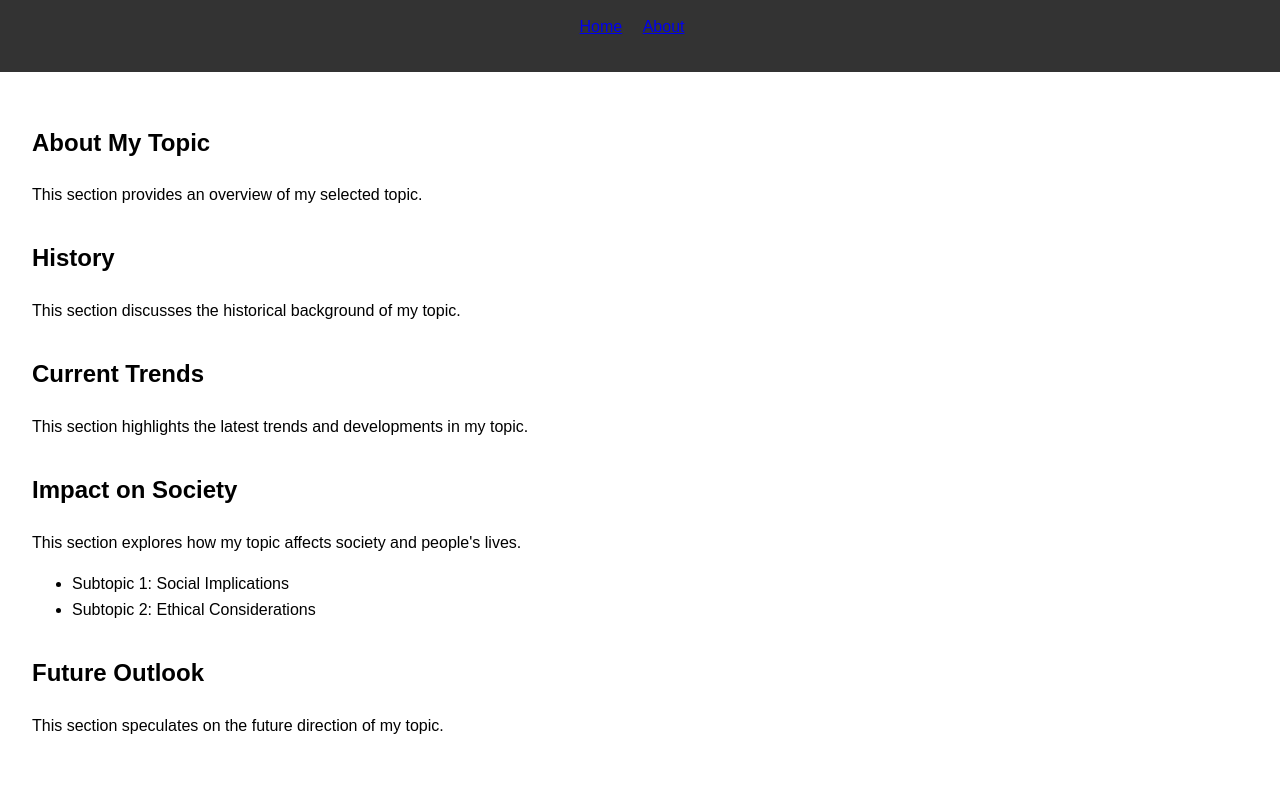
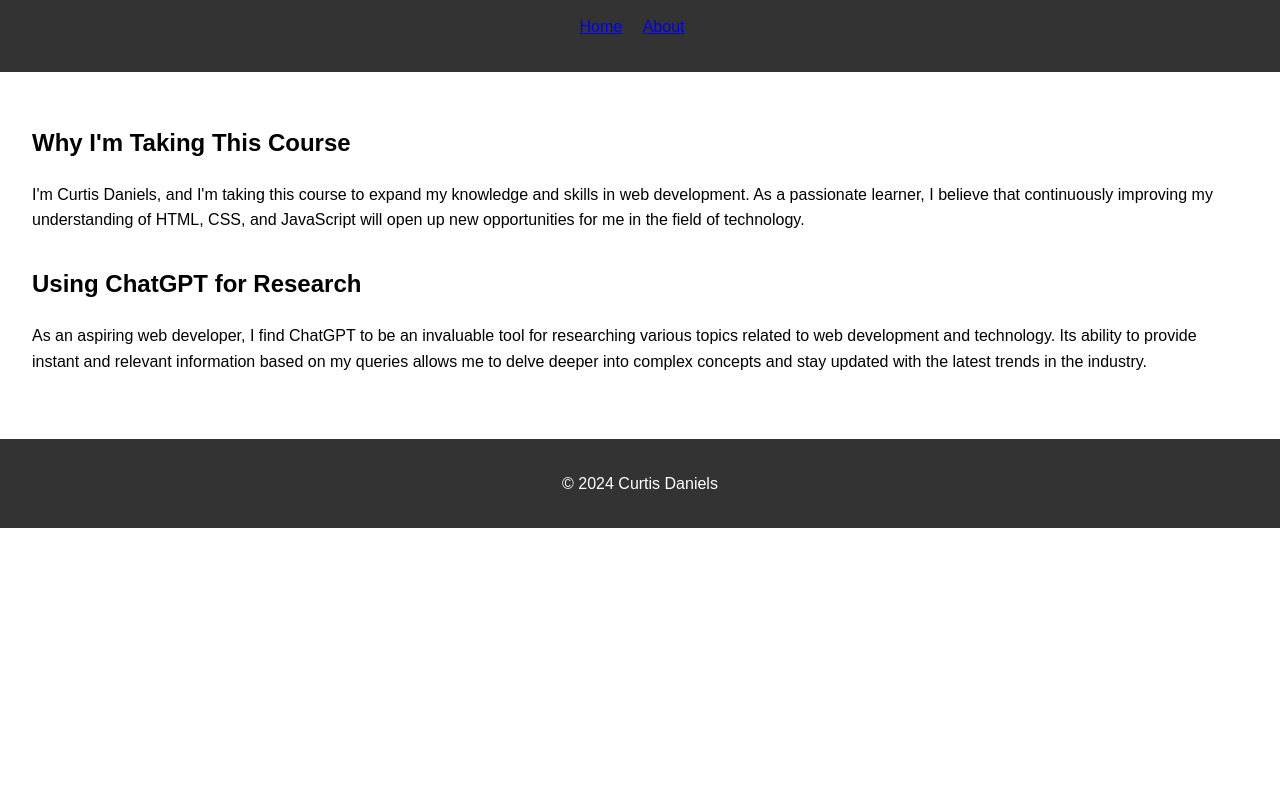
Before and after one commit to CIT85/CD-pub, a plain HTML site: page w3/about.html in a window 1280 px wide. Shown: the part 96-886 px from the top of the page. After the commit the page ends 800 px from the top, so only its background shows below. Drawn offline with Linux system fonts and the light colour scheme.

Commit message:
about.html complete

```diff
--- a/w3/about.html
+++ b/w3/about.html
@@ -1,16 +1,20 @@
 <!DOCTYPE html>
 <html lang="en">
-    <head>
+<head>
+    <meta charset="UTF-8">
+    <meta name="viewport" content="width=device-width, initial-scale=1.0">
+      <head>
         <meta charset="UTF-8">
         <meta name="author" content="Curtis Daniels">
-        <meta name="description" content="This page contains all the things I am learning how to create as I learn HTML. ">
-        <title>My First Web Page</title>
+        <meta name="description" content="Hi, I'm Curtis Daniels this my About page ">
+        <title>About Curtis Daniels</title>
         <link rel="icon" href="html.png" type="image/x-icon">
         <link rel="stylesheet" href="main.css" type="text/css">
     </head>
+</head>
 <body>
     <header>
-        <h1>Welcome to My Topic Page</h1>
+        <h1>About Curtis Daniels</h1>
         <nav>
             <ul>
                 <li><a href="index.html">Home</a></li>
@@ -21,37 +25,18 @@
 
     <main>
         <section>
-            <h2>About My Topic</h2>
-            <p>This section provides an overview of my selected topic.</p>
+            <h2>Why I'm Taking This Course</h2>
+            <p>I'm Curtis Daniels, and I'm taking this course to expand my knowledge and skills in web development. As a passionate learner, I believe that continuously improving my understanding of HTML, CSS, and JavaScript will open up new opportunities for me in the field of technology.</p>
         </section>
 
         <section>
-            <h2>History</h2>
-            <p>This section discusses the historical background of my topic.</p>
-        </section>
-
-        <section>
-            <h2>Current Trends</h2>
-            <p>This section highlights the latest trends and developments in my topic.</p>
-        </section>
-
-        <section>
-            <h2>Impact on Society</h2>
-            <p>This section explores how my topic affects society and people's lives.</p>
-            <ul>
-                <li>Subtopic 1: Social Implications</li>
-                <li>Subtopic 2: Ethical Considerations</li>
-            </ul>
-        </section>
-
-        <section>
-            <h2>Future Outlook</h2>
-            <p>This section speculates on the future direction of my topic.</p>
+            <h2>Using ChatGPT for Research</h2>
+            <p>As an aspiring web developer, I find ChatGPT to be an invaluable tool for researching various topics related to web development and technology. Its ability to provide instant and relevant information based on my queries allows me to delve deeper into complex concepts and stay updated with the latest trends in the industry.</p>
         </section>
     </main>
 
     <footer>
-        <p>&copy; 2024 My Topic Page</p>
+        <p>&copy; 2024 Curtis Daniels</p>
     </footer>
 </body>
 </html>
```
Also changed, not shown: text.txt (added).
